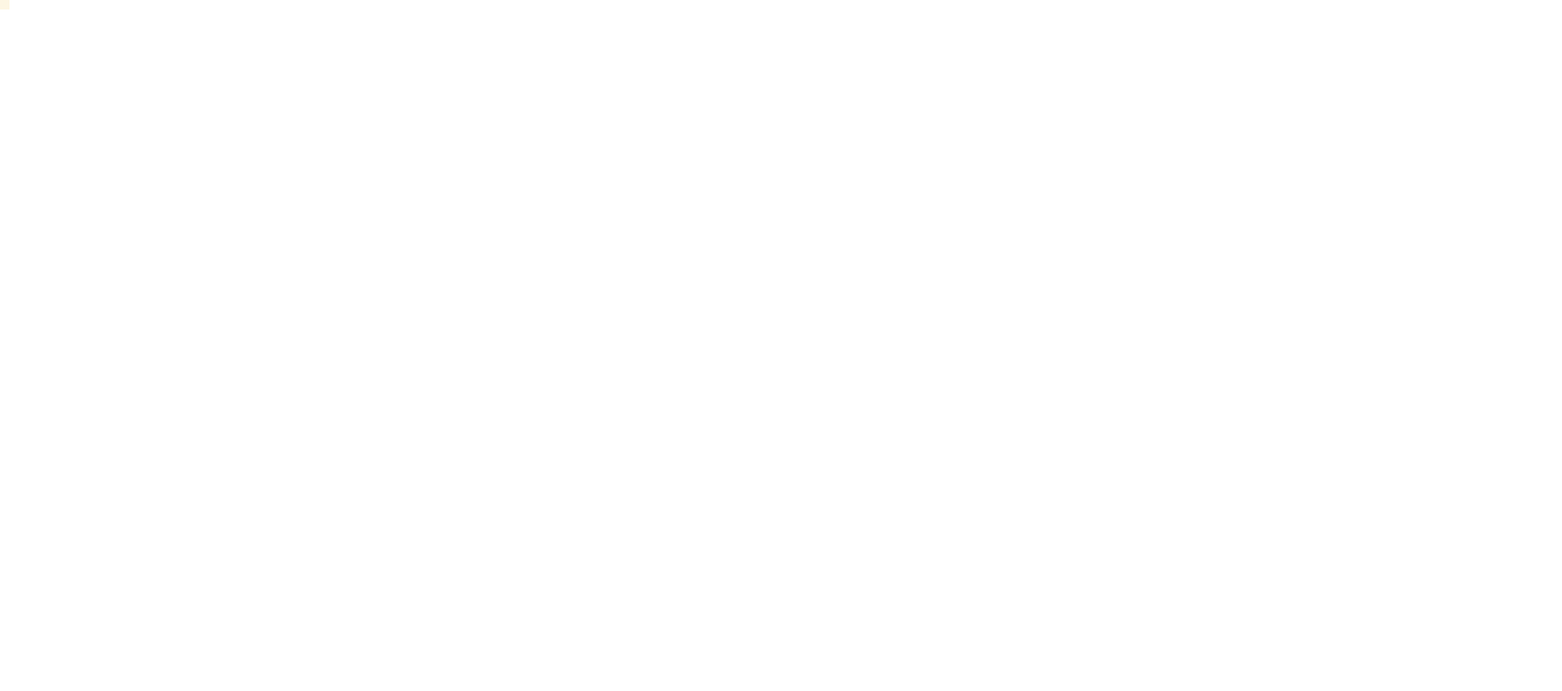
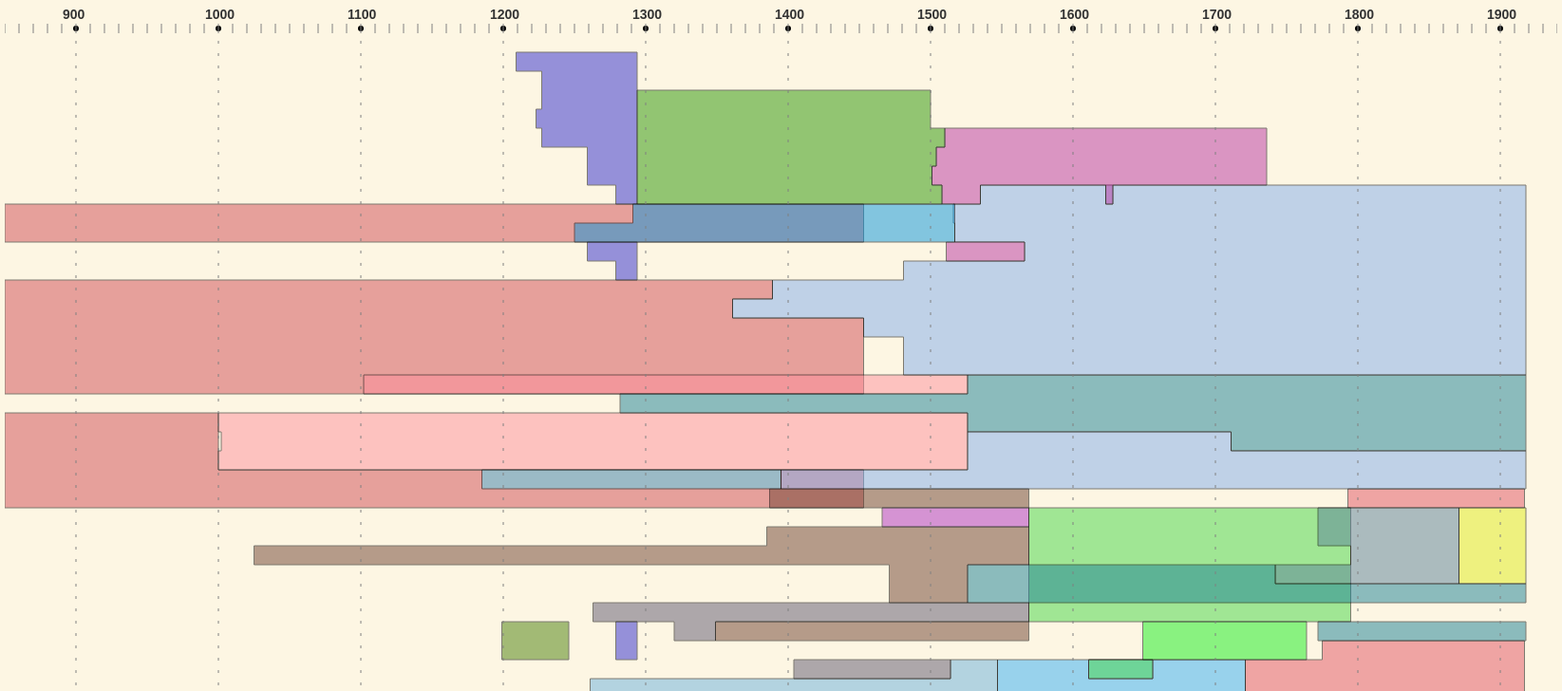
Before and after one commit to patrickmck/priestley-chart, a website: page www/public/index.html in a window 1280 px wide. Shown: the top 728 px of the page at 95% size, 1645 px wide, since content can reach past the window. Drawn offline with nearby package versions, Linux system fonts and the light colour scheme; the site is published under a folder, as on GitHub Pages, so addresses that start at the root find nothing.

Commit message:
reverted grid.js reference

```diff
--- a/www/public/index.html
+++ b/www/public/index.html
@@ -56,7 +56,7 @@
   <div id='fixed-timeline' class='timeline'></div>
   <div id='grid' class='svg-container'></div>
   <!-- <div id='hovertext' class='tooltip'></div> -->
-  <script src='/priestley-chart/grid.js'></script>
+  <script src='grid.js'></script>
 
 </body>
 
```
